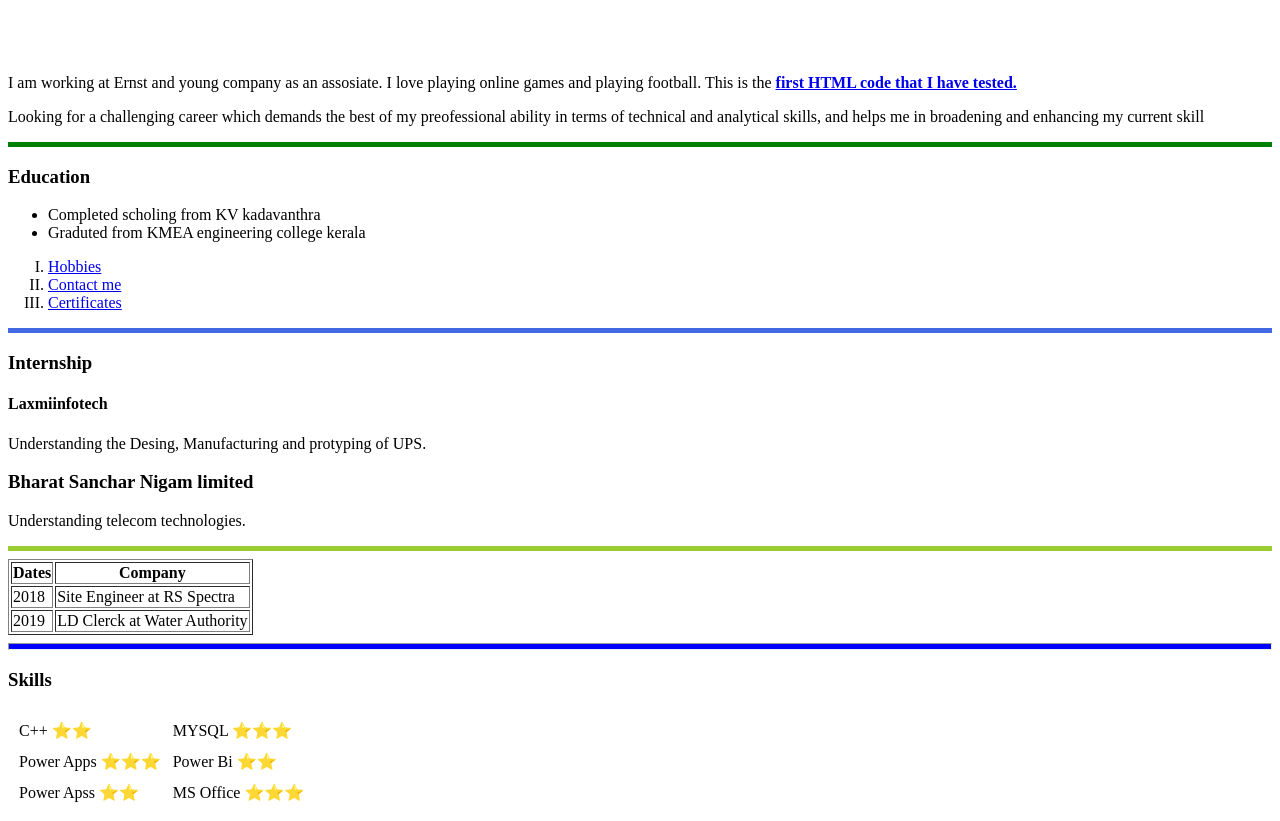
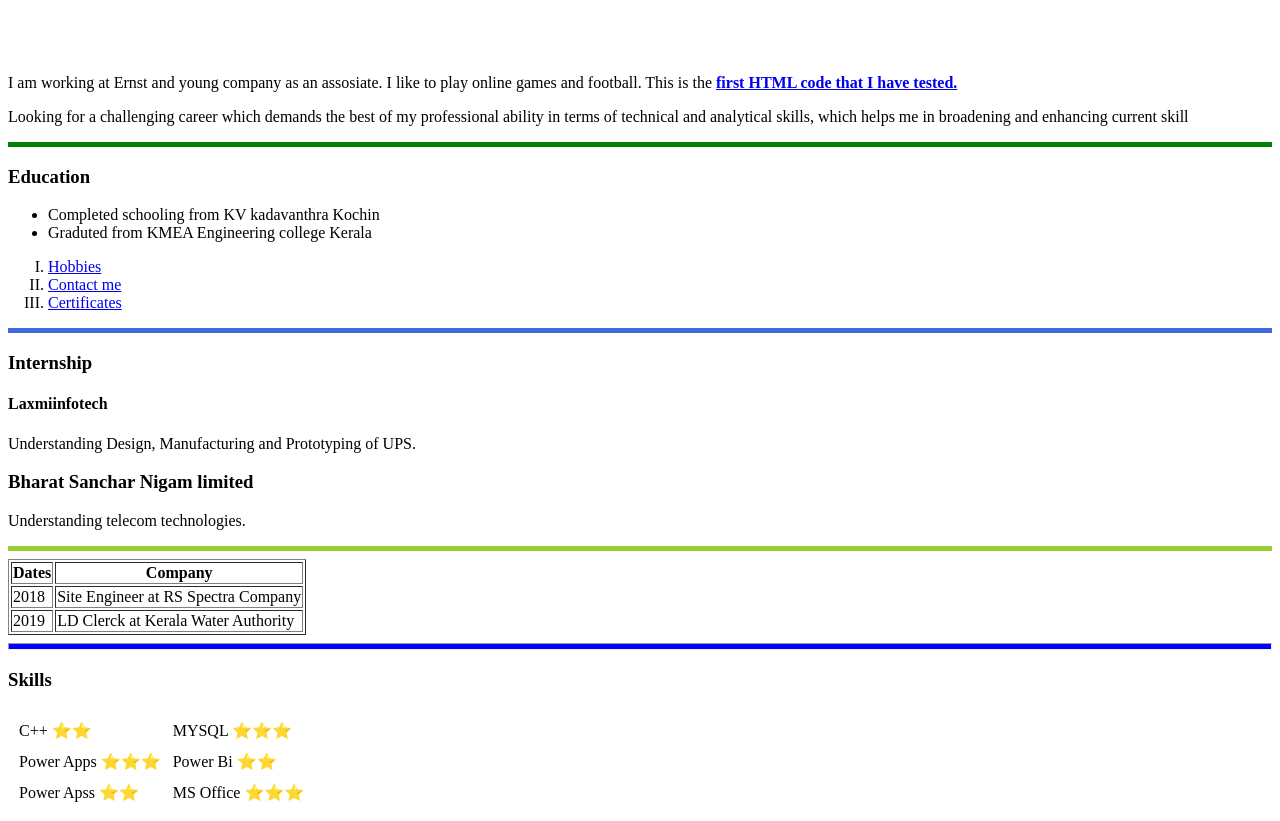
Before and after one commit to Katu14/CV, a plain HTML site: page index.html in a window 1280 px wide. Shown: the part 232-1053 px from the top of the page. Drawn offline with Linux system fonts and the light colour scheme.

Commit message:
Update index.html

```diff
--- a/index.html
+++ b/index.html
@@ -16,13 +16,13 @@
 
 
         <br>
-        <p>I am working at Ernst and young company as an assosiate. I love playing online games and playing football. This is the  <strong><a href="https://codepen.io/Katu14/pen/mdjjmdM?editors=1000"> first HTML code that I have tested.</strong></a></p>
-        <p>Looking for a challenging career which demands the best of my preofessional ability in terms of technical and analytical skills, and helps me in broadening and enhancing my current skill</p>
+        <p>I am working at Ernst and young company as an assosiate. I like to play online games and football. This is the  <strong><a href="https://codepen.io/Katu14/pen/mdjjmdM?editors=1000"> first HTML code that I have tested.</strong></a></p>
+        <p>Looking for a challenging career which demands the best of my professional ability in terms of technical and analytical skills, which helps me in broadening and enhancing current skill</p>
         <hr style="height:5px;border-width:0;color:gray;background-color:green">
         <h3>Education</h3>
             <ul>
-                <li>Completed scholing from KV kadavanthra</li>
-                <li>Graduted  from KMEA engineering college kerala</li>
+                <li>Completed schooling from KV kadavanthra Kochin</li>
+                <li>Graduted  from KMEA Engineering college Kerala</li>
             </ul>
             <ol type="I">
                <li> <a href="hobbies.html">Hobbies</a></li>
@@ -33,7 +33,7 @@
             <hr style="height:5px;border-width:0;color:gray;background-color:royalblue">
             <h3>Internship</h3>
             <h4>Laxmiinfotech</h4>
-            <p>Understanding the Desing, Manufacturing and protyping of UPS.</p>
+            <p>Understanding Design, Manufacturing and Prototyping of UPS.</p>
             <h3>Bharat Sanchar Nigam limited</h3>
             <p>Understanding telecom technologies.</p>
             <hr style="height:5px;border-width:0;color:gray;background-color:yellowgreen">
@@ -46,11 +46,11 @@
                 <tbody>
                     <tr>
                         <td>2018</td>
-                        <td>Site Engineer at RS Spectra</td>
+                        <td>Site Engineer at RS Spectra Company</td>
                     </tr>
                     <tr>
                         <td>2019</td>
-                        <td>LD Clerck at Water Authority</td>
+                        <td>LD Clerck at Kerala Water Authority</td>
                     </tr>
                 </tbody>
             </Table>
```
